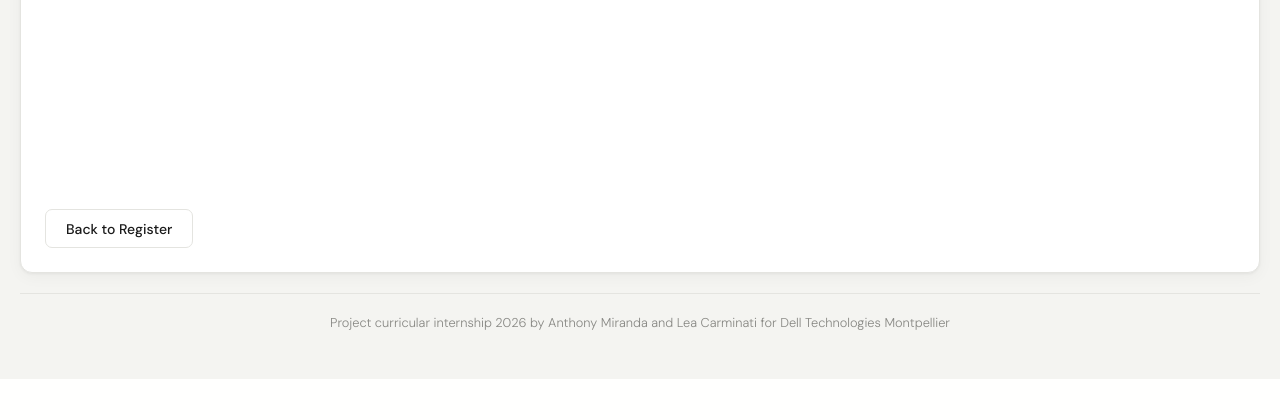
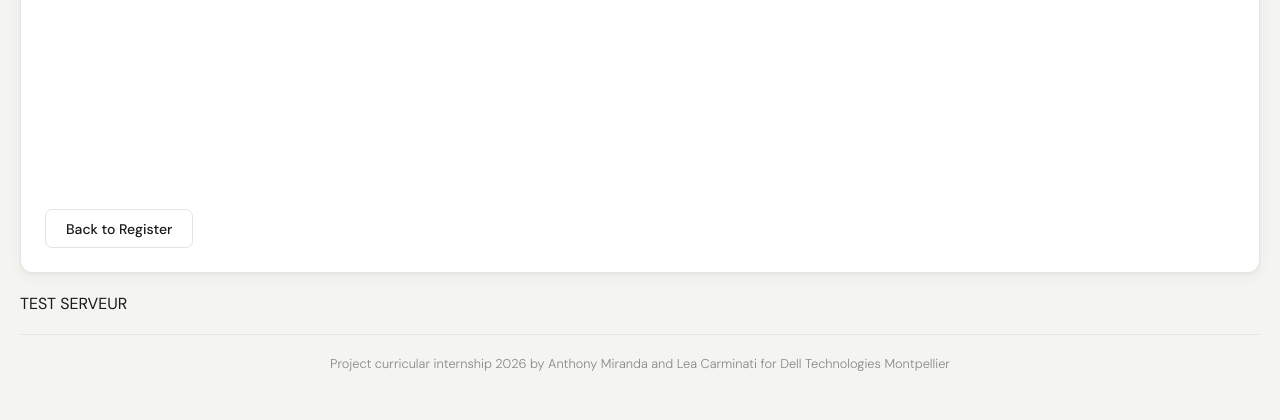
Before and after one commit to Anthony253400/Reconnaissance-Faciale-Projet-Dell-Technologies, a PHP site: page /detection.php in a window 1280 px wide. Shown: the part 767-1187 px from the top of the page. Before the commit the page ends 1146 px from the top, so only its background shows below. Run offline with PHP 8.4, Linux system fonts and the light colour scheme.

Commit message:
test pc -> serveur

```diff
--- a/siteWeb/detection.php
+++ b/siteWeb/detection.php
@@ -59,6 +59,9 @@
     </div>
 
 
+    TEST SERVEUR
+
+
 <?php include("components/footer.php") ;?>
 
 
```
